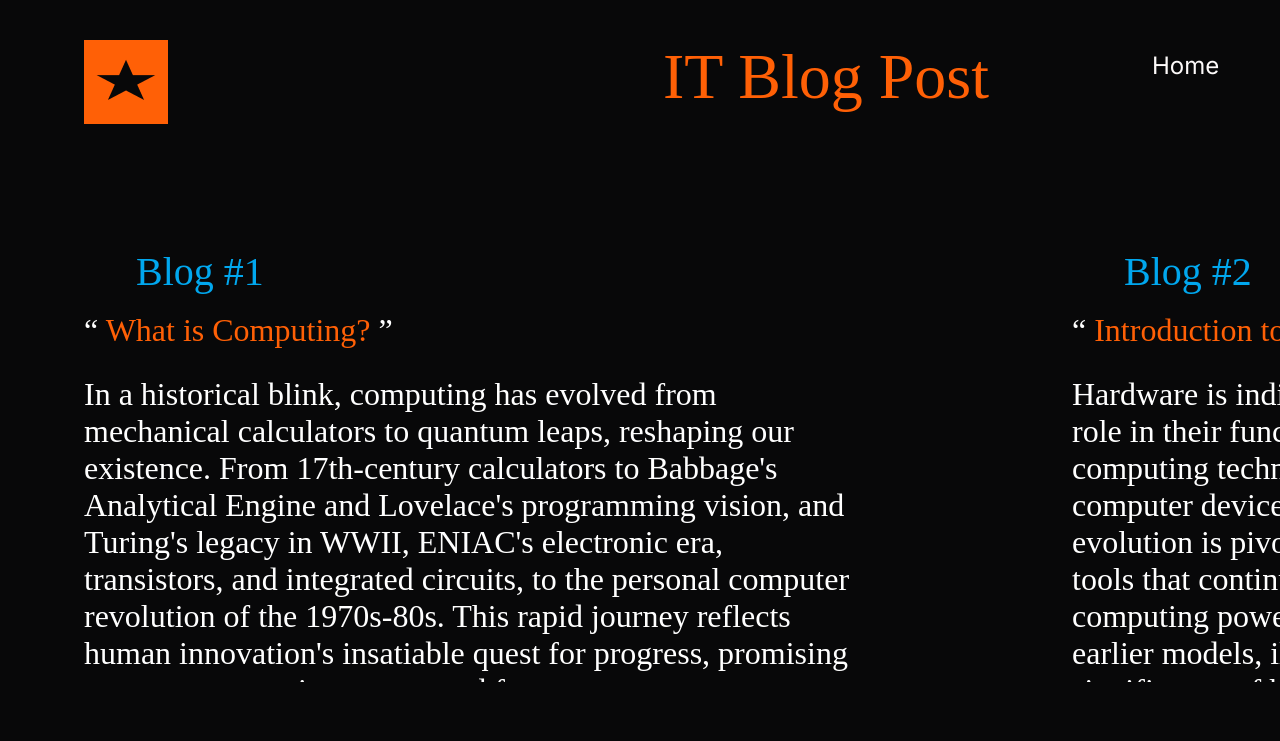
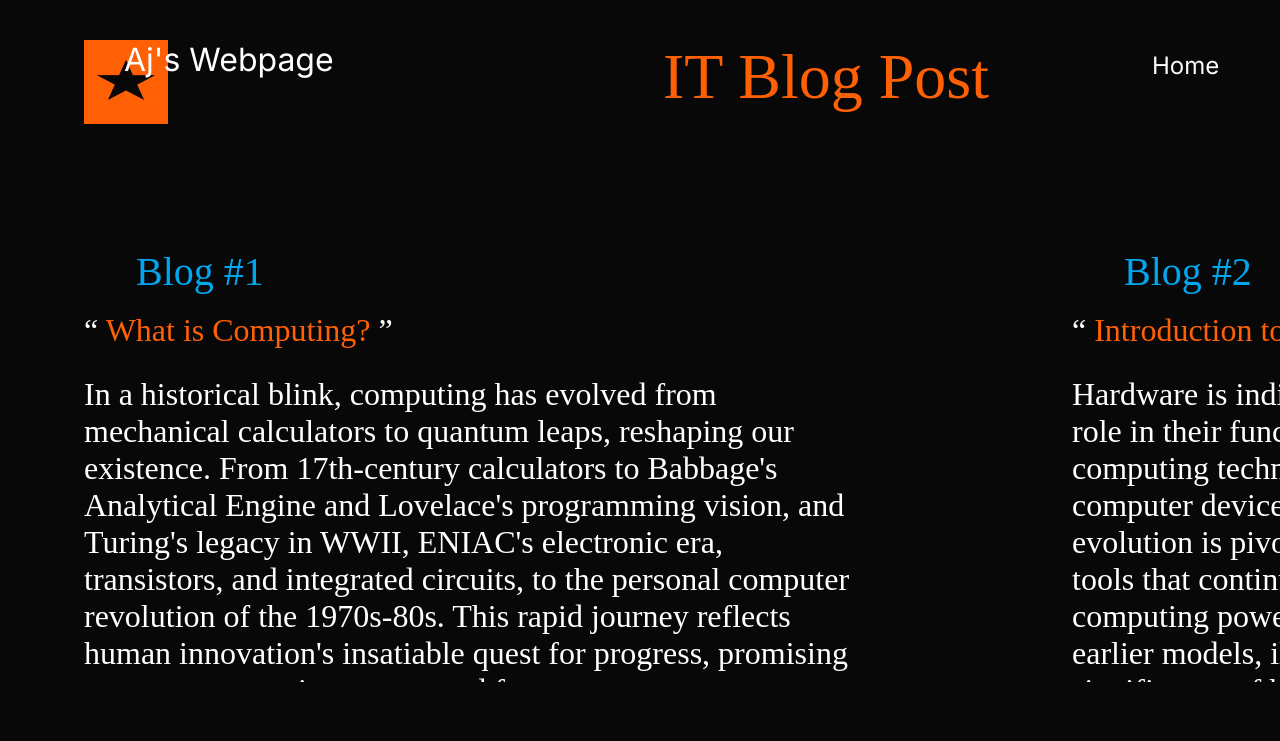
Before and after one commit to AugustineJohnAndalego/AugustineJohnAndalego2, a website built with Parcel: page itblog.html in a window 1280 px wide. Shown: the top 741 px of the page. Built offline with nearby package versions, Linux system fonts and the light colour scheme; a web font is replaced by a local one.

Commit message:
AugustineJohnAndalego

```diff
--- a/itblog.html
+++ b/itblog.html
@@ -36,7 +36,7 @@
           <img class="subtract-icon1" alt="" src="./public/subtract@2x.png" />
 
           <div class="it-111-blog-entries1">IT-111 Blog Entries</div>
-          <div class="intro-to-computing1">Intro To Computing</div>
+          <div class="Title">Aj's Webpage</div>
           <div class="it-blog-post">IT Blog Post</div>
           <div class="frame14" id="frameContainer">
             <div class="home-link-1" id="homeLink1"></div>
```
